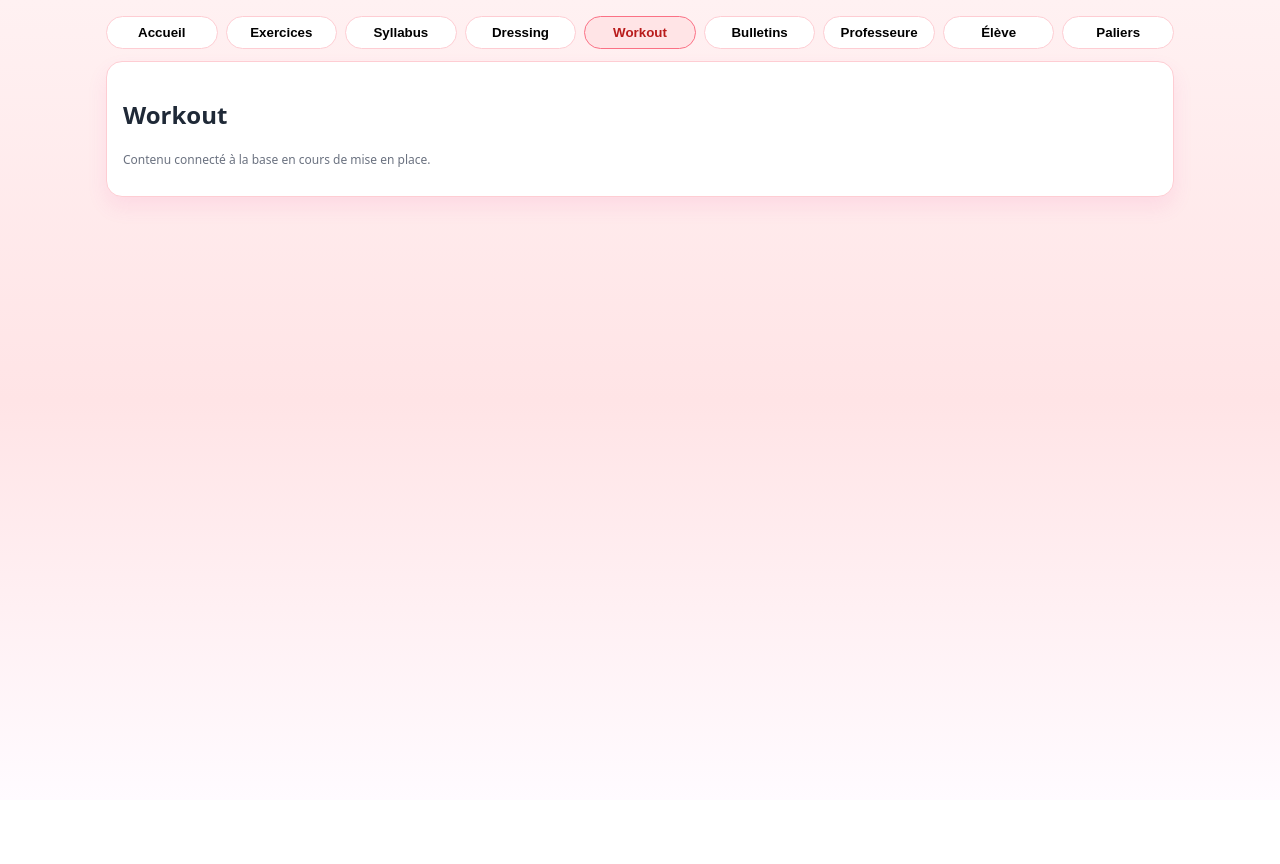
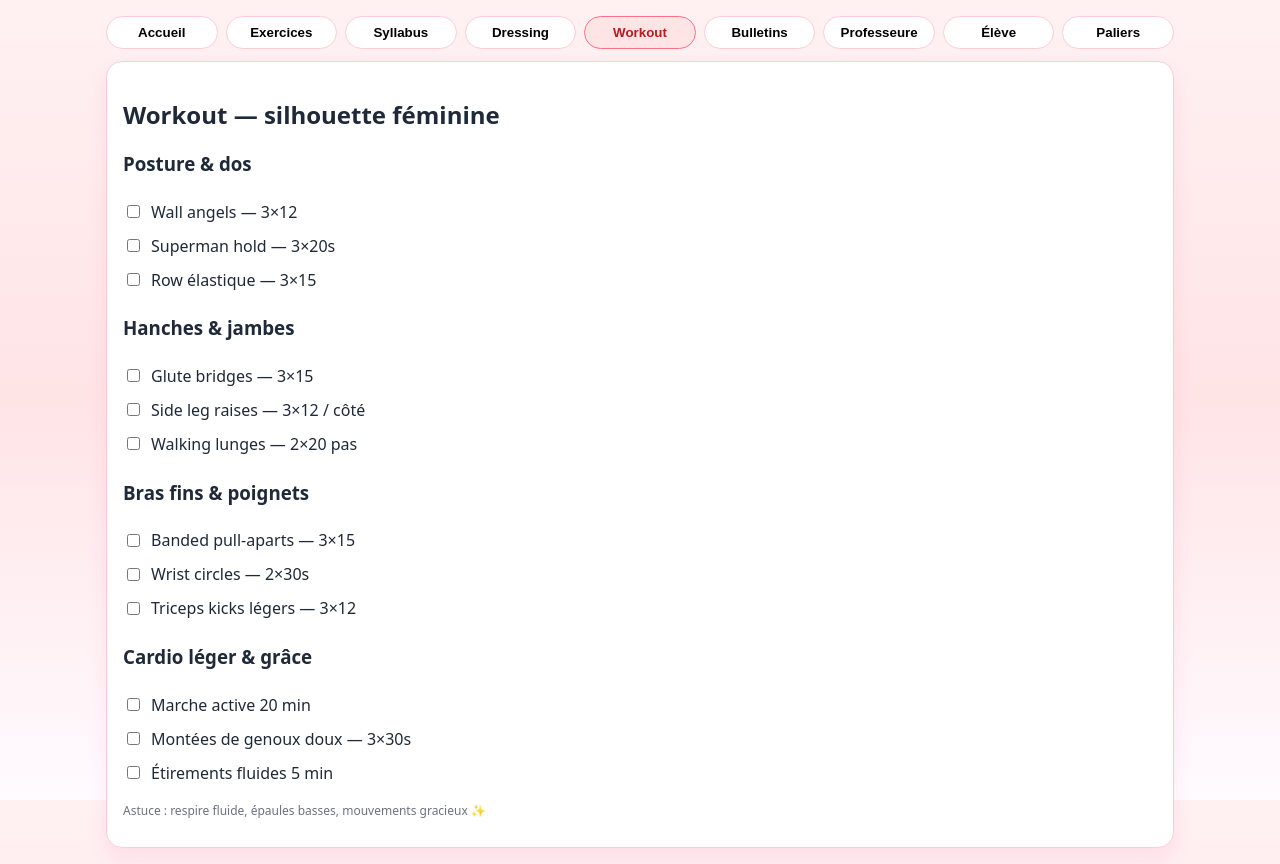
Before and after one commit to Idraaa77/academie-feminisation, a Next.js app: page /workout in a window 1280 px wide. Before the commit the page ends 800 px from the top, so only its background shows below. Built offline with nearby package versions, Linux system fonts and the light colour scheme.

Commit message:
Active tous les onglets: Syllabus, Workout, Élève (messagerie), Paliers + messages côté prof

```diff
--- a/src/app/workout/page.tsx
+++ b/src/app/workout/page.tsx
@@ -1,13 +1,55 @@
 'use client'
 import { Nav } from '../components/Nav'
+import { useState } from 'react'
+
+const BLOCKS = [
+  { name:'Posture & dos', items:[
+    'Wall angels — 3×12',
+    'Superman hold — 3×20s',
+    'Row élastique — 3×15',
+  ]},
+  { name:'Hanches & jambes', items:[
+    'Glute bridges — 3×15',
+    'Side leg raises — 3×12 / côté',
+    'Walking lunges — 2×20 pas',
+  ]},
+  { name:'Bras fins & poignets', items:[
+    'Banded pull-aparts — 3×15',
+    'Wrist circles — 2×30s',
+    'Triceps kicks légers — 3×12',
+  ]},
+  { name:'Cardio léger & grâce', items:[
+    'Marche active 20 min',
+    'Montées de genoux doux — 3×30s',
+    'Étirements fluides 5 min',
+  ]},
+]
 
 export default function Page(){
-  return (<main className="container">
-    <Nav />
-    <div style={{ height: 12 }}/>
-    <div className="card">
-      <h2>Workout</h2>
-      <p className="muted">Contenu connecté à la base en cours de mise en place.</p>
-    </div>
-  </main>)
+  const [done, setDone] = useState<Record<string,boolean>>({})
+  const toggle = (k:string)=> setDone(s=>({ ...s, [k]: !s[k] }))
+
+  return (
+    <main className="container">
+      <Nav /><div style={{height:12}}/>
+      <div className="card">
+        <h2>Workout — silhouette féminine</h2>
+        {BLOCKS.map((b,i)=>(
+          <div key={i} style={{marginTop:12}}>
+            <h3>{b.name}</h3>
+            {b.items.map((ex,j)=>{
+              const k = `${i}-${j}`
+              return (
+                <label key={k} style={{display:'flex',gap:8, padding:'6px 0', alignItems:'center'}}>
+                  <input type="checkbox" checked={!!done[k]} onChange={()=>toggle(k)} />
+                  <span>{ex}</span>
+                </label>
+              )
+            })}
+          </div>
+        ))}
+        <p className="muted">Astuce : respire fluide, épaules basses, mouvements gracieux ✨</p>
+      </div>
+    </main>
+  )
 }
```
Also changed, not shown: src/app/eleve/page.tsx (+42 -8 lines), src/app/paliers/page.tsx (+19 -8 lines), src/app/prof/page.tsx (+33 -2 lines), src/app/syllabus/page.tsx (+50 -8 lines).
